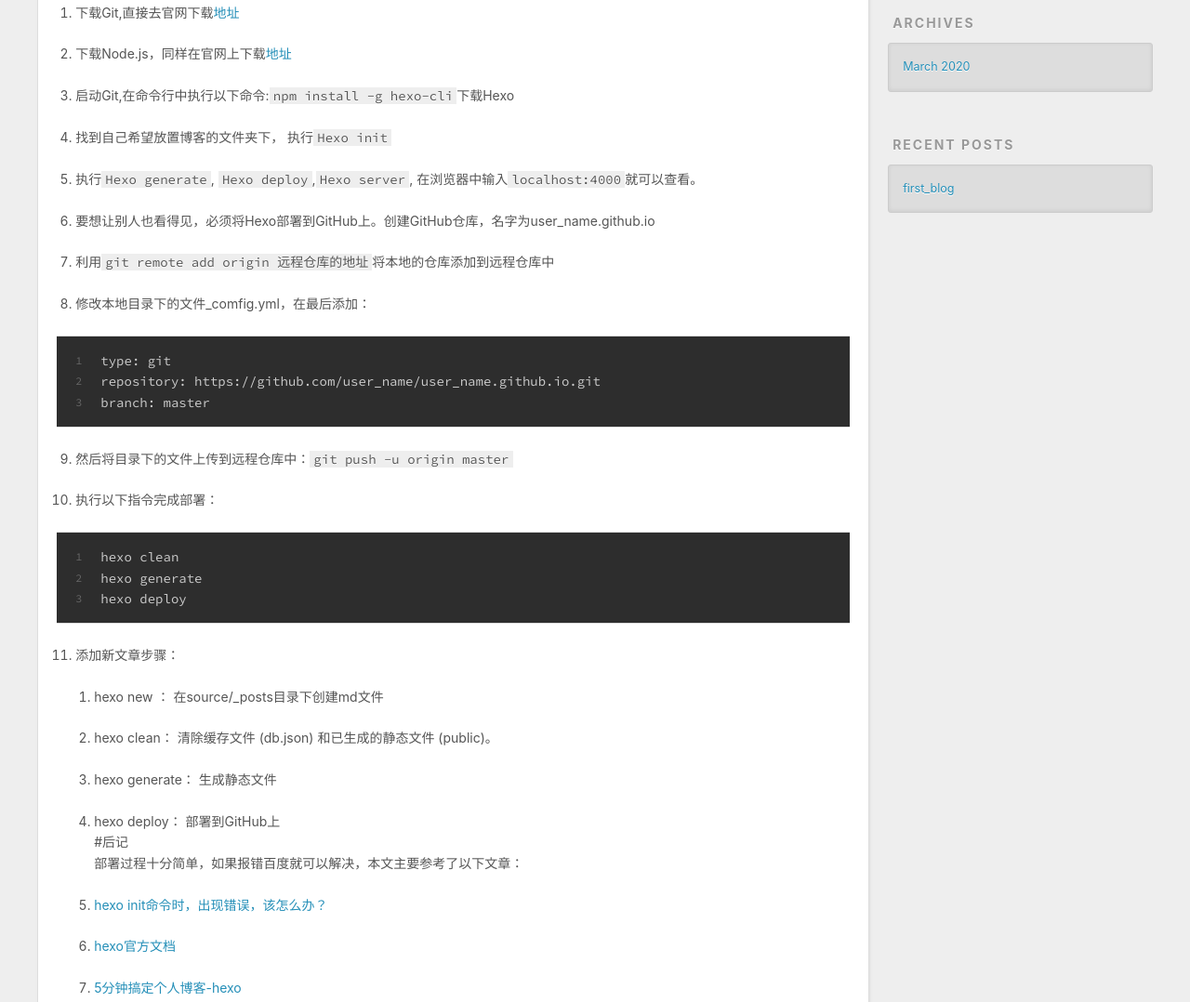
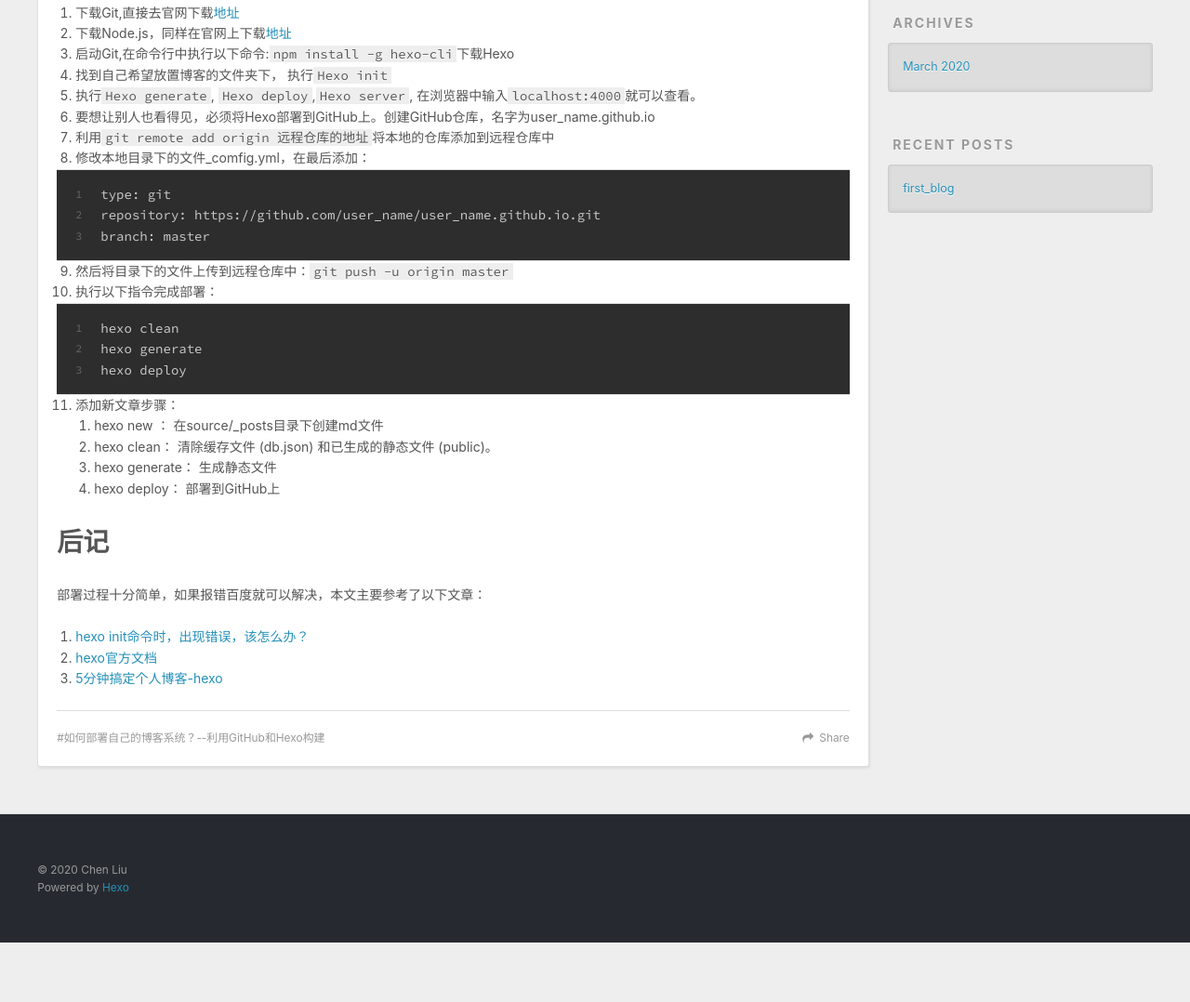
Before and after one commit to lcliuchen123/lcliuchen123.github.io, a plain HTML site: page 2020/03/09/first-blog/index.html in a window 1280 px wide. Shown: the part 613-1691 px from the top of the page at 93% size. After the commit the page ends 1627 px from the top, so only its background shows below. Drawn offline with nearby package versions, Linux system fonts and the light colour scheme.

Commit message:
Site updated: 2020-03-09 13:04:28

```diff
--- a/2020/03/09/first-blog/index.html
+++ b/2020/03/09/first-blog/index.html
@@ -7,15 +7,15 @@
 
   <title>first_blog | Chen Liu</title>
   <meta name="viewport" content="width=device-width, initial-scale=1, maximum-scale=1">
-  <meta name="description" content="部署步骤环境： Win10步骤： 下载Git,直接去官网下载地址  下载Node.js，同样在官网上下载地址  启动Git,在命令行中执行以下命令:npm install -g hexo-cli下载Hexo  找到自己希望放置博客的文件夹下， 执行Hexo init  执行Hexo generate, Hexo deploy,Hexo server, 在浏览器中输入localhost:4000就可">
+  <meta name="description" content="部署步骤环境： Win10步骤： 下载Git,直接去官网下载地址 下载Node.js，同样在官网上下载地址 启动Git,在命令行中执行以下命令:npm install -g hexo-cli下载Hexo 找到自己希望放置博客的文件夹下， 执行Hexo init 执行Hexo generate, Hexo deploy,Hexo server, 在浏览器中输入localhost:4000就可以查看。">
 <meta property="og:type" content="article">
 <meta property="og:title" content="first_blog">
 <meta property="og:url" content="http://yoursite.com/2020/03/09/first-blog/index.html">
 <meta property="og:site_name" content="Chen Liu">
-<meta property="og:description" content="部署步骤环境： Win10步骤： 下载Git,直接去官网下载地址  下载Node.js，同样在官网上下载地址  启动Git,在命令行中执行以下命令:npm install -g hexo-cli下载Hexo  找到自己希望放置博客的文件夹下， 执行Hexo init  执行Hexo generate, Hexo deploy,Hexo server, 在浏览器中输入localhost:4000就可">
+<meta property="og:description" content="部署步骤环境： Win10步骤： 下载Git,直接去官网下载地址 下载Node.js，同样在官网上下载地址 启动Git,在命令行中执行以下命令:npm install -g hexo-cli下载Hexo 找到自己希望放置博客的文件夹下， 执行Hexo init 执行Hexo generate, Hexo deploy,Hexo server, 在浏览器中输入localhost:4000就可以查看。">
 <meta property="og:locale" content="en_US">
 <meta property="article:published_time" content="2020-03-09T03:04:30.000Z">
-<meta property="article:modified_time" content="2020-03-09T04:52:06.093Z">
+<meta property="article:modified_time" content="2020-03-09T04:58:38.520Z">
 <meta property="article:author" content="Chen Liu">
 <meta property="article:tag" content="如何部署自己的博客系统？--利用GitHub和Hexo构建">
 <meta name="twitter:card" content="summary">
@@ -94,50 +94,35 @@
     <div class="article-entry" itemprop="articleBody">
 
         <h1 id="部署步骤"><a href="#部署步骤" class="headerlink" title="部署步骤"></a>部署步骤</h1><h2 id="环境：-Win10"><a href="#环境：-Win10" class="headerlink" title="环境： Win10"></a>环境： Win10</h2><h2 id="步骤："><a href="#步骤：" class="headerlink" title="步骤："></a>步骤：</h2><ol>
-<li><p>下载Git,直接去官网下载<a href="https://git-scm.com/downloads" target="_blank" rel="noopener">地址</a></p>
-</li>
-<li><p>下载Node.js，同样在官网上下载<a href="https://nodejs.org/zh-cn/download/" target="_blank" rel="noopener">地址</a></p>
-</li>
-<li><p>启动Git,在命令行中执行以下命令:<code>npm install -g hexo-cli</code>下载Hexo</p>
-</li>
-<li><p>找到自己希望放置博客的文件夹下， 执行<code>Hexo init</code></p>
-</li>
-<li><p>执行<code>Hexo generate</code>, <code>Hexo deploy</code>,<code>Hexo server</code>, 在浏览器中输入<code>localhost:4000</code>就可以查看。</p>
-</li>
-<li><p>要想让别人也看得见，必须将Hexo部署到GitHub上。创建GitHub仓库，名字为user_name.github.io</p>
-</li>
-<li><p>利用<code>git remote add origin 远程仓库的地址</code>将本地的仓库添加到远程仓库中</p>
-</li>
-<li><p>修改本地目录下的文件_comfig.yml，在最后添加：</p>
- <figure class="highlight plain"><table><tr><td class="gutter"><pre><span class="line">1</span><br><span class="line">2</span><br><span class="line">3</span><br></pre></td><td class="code"><pre><span class="line">type: git</span><br><span class="line">repository: https:&#x2F;&#x2F;github.com&#x2F;user_name&#x2F;user_name.github.io.git</span><br><span class="line">branch: master</span><br></pre></td></tr></table></figure></li>
-<li><p>然后将目录下的文件上传到远程仓库中：<code>git push -u origin master</code></p>
-</li>
-<li><p>执行以下指令完成部署：</p>
-<figure class="highlight plain"><table><tr><td class="gutter"><pre><span class="line">1</span><br><span class="line">2</span><br><span class="line">3</span><br></pre></td><td class="code"><pre><span class="line">hexo clean</span><br><span class="line">hexo generate</span><br><span class="line">hexo deploy</span><br></pre></td></tr></table></figure></li>
-<li><p>添加新文章步骤：</p>
-<ol>
-<li><p>hexo new <titile> ：   在source/_posts目录下创建md文件</p>
-</li>
-<li><p>hexo clean：           清除缓存文件 (db.json) 和已生成的静态文件 (public)。</p>
-</li>
-<li><p>hexo generate：        生成静态文件</p>
-</li>
-<li><p>hexo deploy：          部署到GitHub上<br>#后记<br>部署过程十分简单，如果报错百度就可以解决，本文主要参考了以下文章：</p>
-</li>
-<li><p><a href="https://www.imooc.com/wenda/detail/402086" target="_blank" rel="noopener">hexo init命令时，出现错误，该怎么办？</a></p>
-</li>
-<li><p><a href="https://hexo.io/zh-cn/docs/" target="_blank" rel="noopener">hexo官方文档</a></p>
-</li>
-<li><p><a href="https://www.jianshu.com/p/390f202c5b0e" target="_blank" rel="noopener">5分钟搞定个人博客-hexo</a></p>
+<li>下载Git,直接去官网下载<a href="https://git-scm.com/downloads" target="_blank" rel="noopener">地址</a></li>
+<li>下载Node.js，同样在官网上下载<a href="https://nodejs.org/zh-cn/download/" target="_blank" rel="noopener">地址</a></li>
+<li>启动Git,在命令行中执行以下命令:<code>npm install -g hexo-cli</code>下载Hexo</li>
+<li>找到自己希望放置博客的文件夹下， 执行<code>Hexo init</code></li>
+<li>执行<code>Hexo generate</code>, <code>Hexo deploy</code>,<code>Hexo server</code>, 在浏览器中输入<code>localhost:4000</code>就可以查看。</li>
+<li>要想让别人也看得见，必须将Hexo部署到GitHub上。创建GitHub仓库，名字为user_name.github.io</li>
+<li>利用<code>git remote add origin 远程仓库的地址</code>将本地的仓库添加到远程仓库中</li>
+<li>修改本地目录下的文件_comfig.yml，在最后添加： <figure class="highlight plain"><table><tr><td class="gutter"><pre><span class="line">1</span><br><span class="line">2</span><br><span class="line">3</span><br></pre></td><td class="code"><pre><span class="line">type: git</span><br><span class="line">repository: https:&#x2F;&#x2F;github.com&#x2F;user_name&#x2F;user_name.github.io.git</span><br><span class="line">branch: master</span><br></pre></td></tr></table></figure></li>
+<li>然后将目录下的文件上传到远程仓库中：<code>git push -u origin master</code></li>
+<li>执行以下指令完成部署：<figure class="highlight plain"><table><tr><td class="gutter"><pre><span class="line">1</span><br><span class="line">2</span><br><span class="line">3</span><br></pre></td><td class="code"><pre><span class="line">hexo clean</span><br><span class="line">hexo generate</span><br><span class="line">hexo deploy</span><br></pre></td></tr></table></figure></li>
+<li>添加新文章步骤：<ol>
+<li>hexo new <titile> ：   在source/_posts目录下创建md文件</li>
+<li>hexo clean：           清除缓存文件 (db.json) 和已生成的静态文件 (public)。</li>
+<li>hexo generate：        生成静态文件</li>
+<li>hexo deploy：          部署到GitHub上</li>
+</ol>
 </li>
 </ol>
-</li>
+<h1 id="后记"><a href="#后记" class="headerlink" title="后记"></a>后记</h1><p>   部署过程十分简单，如果报错百度就可以解决，本文主要参考了以下文章：</p>
+<ol>
+<li><a href="https://www.imooc.com/wenda/detail/402086" target="_blank" rel="noopener">hexo init命令时，出现错误，该怎么办？</a></li>
+<li><a href="https://hexo.io/zh-cn/docs/" target="_blank" rel="noopener">hexo官方文档</a></li>
+<li><a href="https://www.jianshu.com/p/390f202c5b0e" target="_blank" rel="noopener">5分钟搞定个人博客-hexo</a></li>
 </ol>
 
 
     </div>
     <footer class="article-footer">
-      <a data-url="http://yoursite.com/2020/03/09/first-blog/" data-id="ck7jzrfh90000sgt9he4lfjy8" class="article-share-link">Share</a>
+      <a data-url="http://yoursite.com/2020/03/09/first-blog/" data-id="ck7k03xqd0000fct9858e066n" class="article-share-link">Share</a>
 
 
   <ul class="article-tag-list" itemprop="keywords"><li class="article-tag-list-item"><a class="article-tag-list-link" href="/tags/%E5%A6%82%E4%BD%95%E9%83%A8%E7%BD%B2%E8%87%AA%E5%B7%B1%E7%9A%84%E5%8D%9A%E5%AE%A2%E7%B3%BB%E7%BB%9F%EF%BC%9F-%E5%88%A9%E7%94%A8GitHub%E5%92%8CHexo%E6%9E%84%E5%BB%BA/" rel="tag">如何部署自己的博客系统？--利用GitHub和Hexo构建</a></li></ul>
```
Also changed, not shown: index.html (+22 -37 lines).
